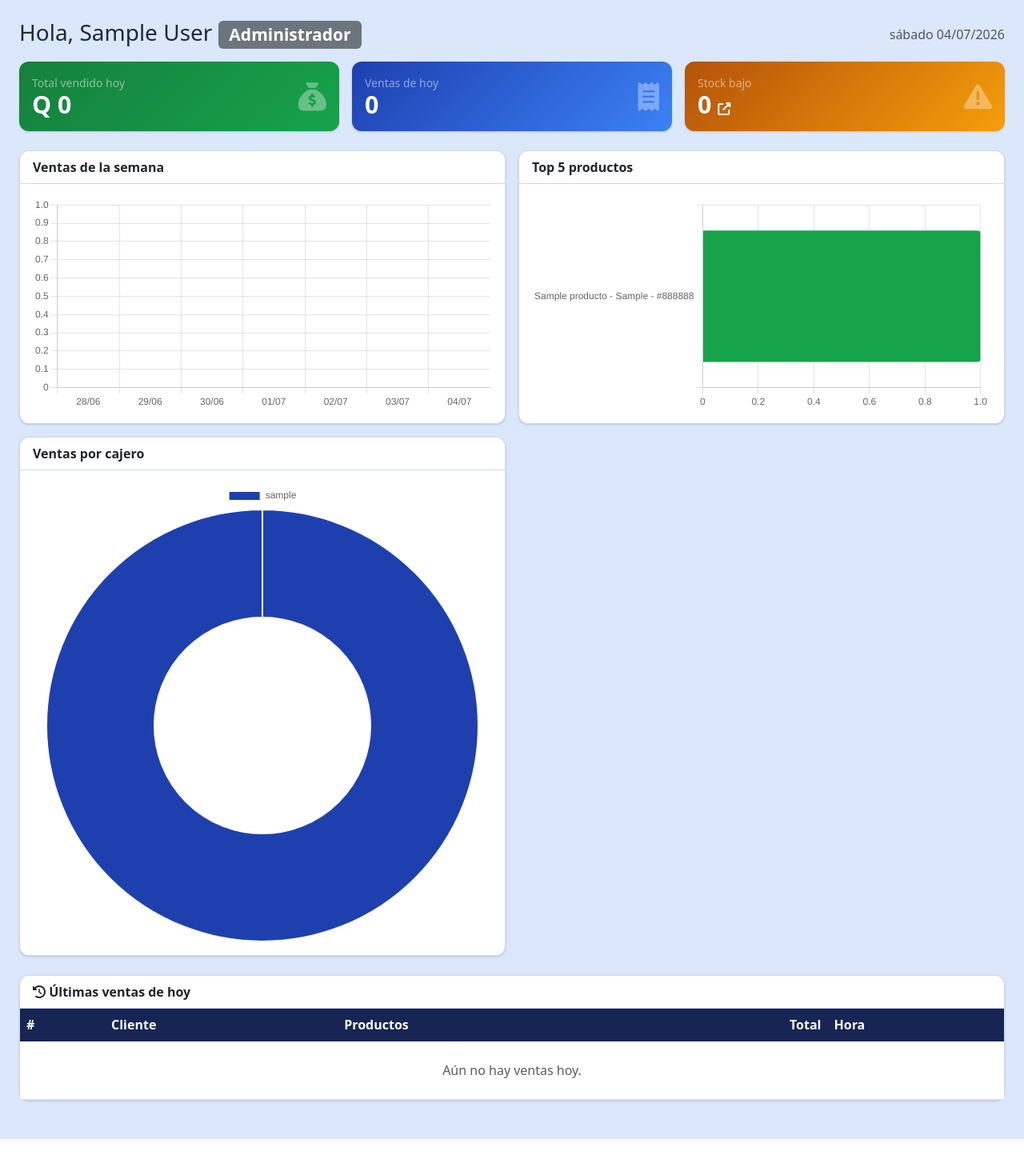
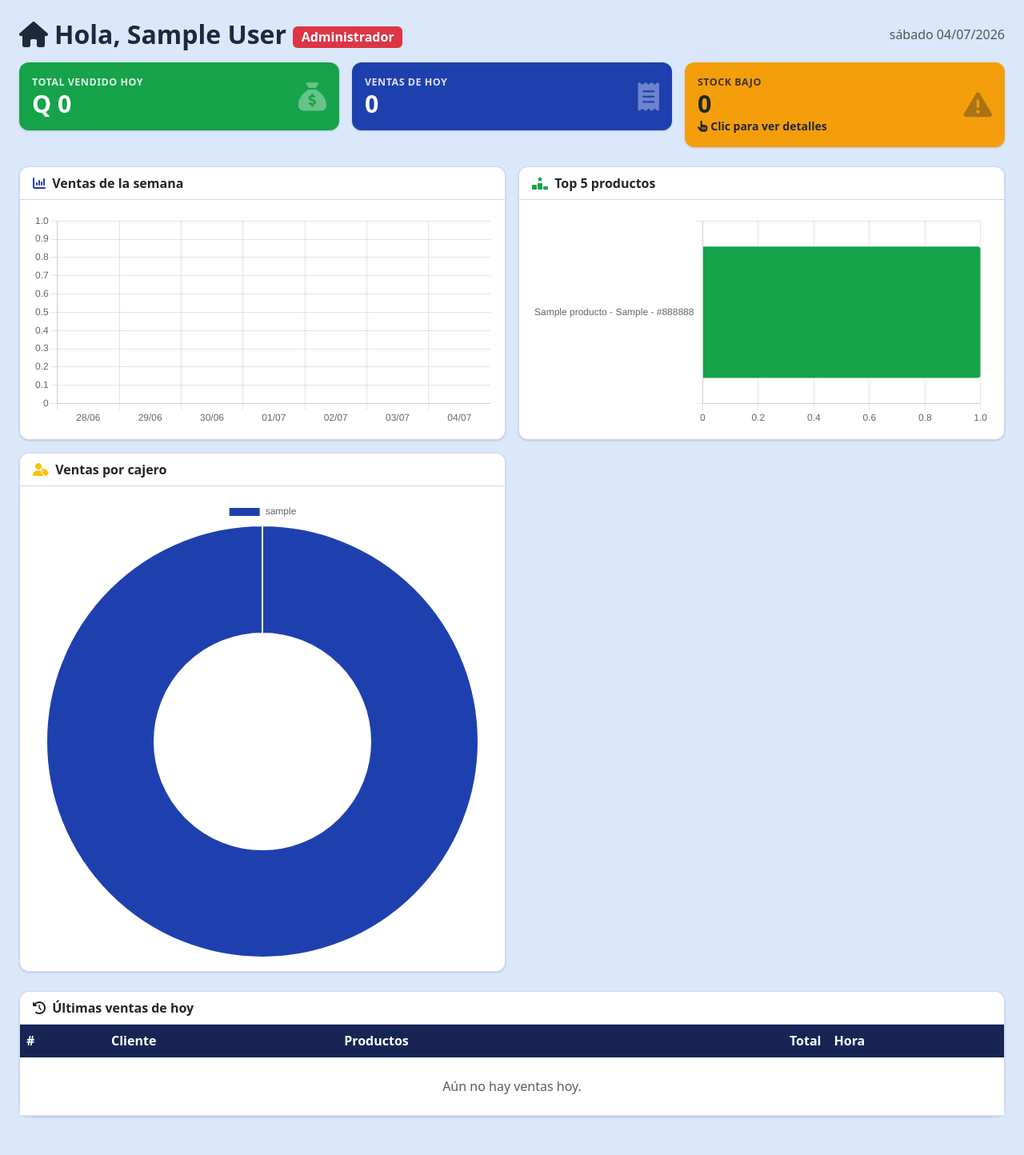
Before and after one commit to maximodevgt/comercial-shalom, a Django app: page / in a window 1280 px wide. Shown: the part 62-1506 px from the top of the page at 80% size. Run offline with Django 5.2, Linux system fonts and the light colour scheme; a user stored in the database is signed in; tables that the repository leaves empty hold one stand-in row (values such as "Sample post").

Commit message:
feat(ui): dashboard con tarjetas de métricas, modal de stock bajo y gráficas
- Tarjetas de color pleno (verde/azul/amarillo con texto oscuro y
  "Clic para ver detalles") con labels uppercase estilo Ayutla.
- Modal "Productos con Stock Bajo": foto/placeholder, nombre + categoría,
  badge rojo con el stock, precio, Editar (solo admin) y footer con
  Cerrar / Ver todos los productos.
- Cards de gráficas con header e icono; barras alternando
  verde/azul/amarillo (mismo JS de charts, re-contenido).
- Tabla "Últimas ventas de hoy" con thead oscuro y placeholders de foto.
- La versión reducida del cajero conserva sus datos con el estilo nuevo.

Co-Authored-By: Claude Fable 5 <noreply@anthropic.com>

```diff
--- a/templates/base.html
+++ b/templates/base.html
@@ -90,13 +90,15 @@
         .card-producto:hover { box-shadow: var(--sombra-hover); border-color: var(--primario-claro); transform: translateY(-2px); }
         .card-producto.agotado { opacity: .5; cursor: not-allowed; }
 
-        /* Tarjetas de métrica del dashboard */
+        /* Tarjetas de métrica (dashboard, cierre, reportes) */
         .metrica { border: none; border-radius: var(--radio); color: #fff; box-shadow: var(--sombra); }
+        .metrica .sub { font-size: .78rem; font-weight: 600; text-transform: uppercase;
+            letter-spacing: .5px; opacity: .85; }
         .metrica .icono { font-size: 2.2rem; opacity: .35; }
         .metrica .valor { font-size: 1.9rem; font-weight: 700; line-height: 1.1; }
-        .metrica.m-total { background: linear-gradient(135deg, #15803d, #16a34a); }
-        .metrica.m-ventas { background: linear-gradient(135deg, var(--primario), var(--primario-claro)); }
-        .metrica.m-stock { background: linear-gradient(135deg, #b45309, #f59e0b); }
+        .metrica.m-total { background: var(--exito); }
+        .metrica.m-ventas { background: var(--primario); }
+        .metrica.m-stock { background: var(--advertencia); color: #212529; }
         .metrica[role="button"] { cursor: pointer; transition: transform .15s, box-shadow .15s; }
         .metrica[role="button"]:hover { transform: translateY(-2px); box-shadow: var(--sombra-hover); }
     </style>
--- a/templates/inicio.html
+++ b/templates/inicio.html
@@ -2,28 +2,34 @@
 {% block titulo %}Inicio{% endblock %}
 
 {% block contenido %}
-<div class="d-flex justify-content-between align-items-center mb-3">
-    <h1 class="h3 mb-0">Hola, {{ user.get_full_name|default:user.username }} <span class="badge bg-secondary">{{ user.get_rol_display }}</span></h1>
+<div class="d-flex flex-wrap justify-content-between align-items-center gap-2 mb-3">
+    <h2 class="fw-bold mb-0"><i class="fa-solid fa-house me-2"></i>Hola, {{ user.get_full_name|default:user.username }}
+        <span class="badge fs-6 align-middle {% if user.es_admin %}text-bg-danger{% elif user.es_supervisor %}text-bg-secondary{% else %}text-bg-primary{% endif %}">{{ user.get_rol_display }}</span>
+    </h2>
     <span class="text-muted">{% now 'l d/m/Y' %}</span>
 </div>
 
 <div class="row g-3 mb-4">
     <div class="col-md-4">
         <div class="card metrica m-total"><div class="card-body d-flex align-items-center justify-content-between">
-            <div><div class="small text-white-50">Total vendido hoy</div><div class="valor">Q {{ total_hoy }}</div></div>
+            <div><div class="sub">Total vendido hoy</div><div class="valor">Q {{ total_hoy }}</div></div>
             <i class="fa-solid fa-sack-dollar icono"></i>
         </div></div>
     </div>
     <div class="col-md-4">
         <div class="card metrica m-ventas"><div class="card-body d-flex align-items-center justify-content-between">
-            <div><div class="small text-white-50">Ventas de hoy</div><div class="valor">{{ num_ventas_hoy }}</div></div>
+            <div><div class="sub">Ventas de hoy</div><div class="valor">{{ num_ventas_hoy }}</div></div>
             <i class="fa-solid fa-receipt icono"></i>
         </div></div>
     </div>
     <div class="col-md-4">
         <div class="card metrica m-stock" role="button" data-bs-toggle="modal" data-bs-target="#modalStock">
             <div class="card-body d-flex align-items-center justify-content-between">
-                <div><div class="small text-white-50">Stock bajo</div><div class="valor">{{ num_stock_bajo }} <i class="fa-solid fa-up-right-from-square fs-6"></i></div></div>
+                <div>
+                    <div class="sub">Stock bajo</div>
+                    <div class="valor">{{ num_stock_bajo }}</div>
+                    <div class="small fw-semibold"><i class="fa-solid fa-hand-pointer me-1"></i>Clic para ver detalles</div>
+                </div>
                 <i class="fa-solid fa-triangle-exclamation icono"></i>
             </div>
         </div>
@@ -35,17 +41,32 @@
 {{ chart_top|json_script:"data-top" }}
 {{ chart_cajero|json_script:"data-cajero" }}
 <div class="row g-3 mb-4">
-    <div class="col-lg-6"><div class="card"><div class="card-header">Ventas de la semana</div><div class="card-body"><canvas id="chartSemana" height="140"></canvas></div></div></div>
-    <div class="col-lg-6"><div class="card"><div class="card-header">Top 5 productos</div><div class="card-body"><canvas id="chartTop" height="140"></canvas></div></div></div>
-    <div class="col-lg-6"><div class="card"><div class="card-header">Ventas por cajero</div><div class="card-body"><canvas id="chartCajero" height="140"></canvas></div></div></div>
+    <div class="col-lg-6">
+        <div class="card h-100">
+            <div class="card-header"><i class="fa-solid fa-chart-column me-1 text-primary"></i> Ventas de la semana</div>
+            <div class="card-body"><canvas id="chartSemana" height="140"></canvas></div>
+        </div>
+    </div>
+    <div class="col-lg-6">
+        <div class="card h-100">
+            <div class="card-header"><i class="fa-solid fa-ranking-star me-1 texto-exito"></i> Top 5 productos</div>
+            <div class="card-body"><canvas id="chartTop" height="140"></canvas></div>
+        </div>
+    </div>
+    <div class="col-lg-6">
+        <div class="card h-100">
+            <div class="card-header"><i class="fa-solid fa-user-tag me-1 text-warning"></i> Ventas por cajero</div>
+            <div class="card-body"><canvas id="chartCajero" height="140"></canvas></div>
+        </div>
+    </div>
 </div>
 {% endif %}
 
 <div class="card">
-    <div class="card-header"><i class="fa-solid fa-clock-rotate-left"></i> Últimas ventas de hoy</div>
+    <div class="card-header"><i class="fa-solid fa-clock-rotate-left me-1"></i> Últimas ventas de hoy</div>
     <div class="table-responsive">
     <table class="table table-hover align-middle mb-0">
-        <thead class="table-light"><tr><th>#</th><th>Cliente</th><th>Productos</th><th class="text-end">Total</th><th>Hora</th></tr></thead>
+        <thead><tr><th>#</th><th>Cliente</th><th>Productos</th><th class="text-end">Total</th><th>Hora</th></tr></thead>
         <tbody>
             {% for v in ultimas_ventas %}
             <tr>
@@ -54,7 +75,8 @@
                 <td style="min-width:220px">
                     {% for d in v.detalles.all %}
                     <div class="d-flex align-items-center gap-2 {% if not forloop.first %}border-top pt-1 mt-1{% endif %}">
-                        {% if d.producto.foto %}<img src="{{ d.producto.foto.url }}" class="mini">{% endif %}
+                        {% if d.producto.foto %}<img src="{{ d.producto.foto.url }}" class="mini" alt="">
+                        {% else %}<span class="placeholder-foto mini"><i class="fa-solid fa-image"></i></span>{% endif %}
                         <span class="small">{{ d.producto.nombre_completo }} <span class="text-muted">×{{ d.cantidad }}</span></span>
                     </div>
                     {% endfor %}
@@ -71,24 +93,51 @@
 </div>
 
 <!-- Modal stock bajo -->
-<div class="modal fade" id="modalStock" tabindex="-1">
-  <div class="modal-dialog modal-dialog-scrollable"><div class="modal-content">
-    <div class="modal-header"><h5 class="modal-title">Productos con stock bajo</h5>
-      <button type="button" class="btn-close" data-bs-dismiss="modal"></button></div>
-    <div class="modal-body">
-      <table class="table table-sm align-middle">
+<div class="modal fade" id="modalStock" tabindex="-1" aria-labelledby="modalStockTitulo" aria-hidden="true">
+  <div class="modal-dialog modal-lg modal-dialog-scrollable modal-dialog-centered"><div class="modal-content">
+    <div class="modal-header">
+      <h5 class="modal-title" id="modalStockTitulo">
+        <i class="fa-solid fa-triangle-exclamation text-warning me-1"></i> Productos con Stock Bajo
+      </h5>
+      <button type="button" class="btn-close" data-bs-dismiss="modal" aria-label="Cerrar"></button>
+    </div>
+    <div class="modal-body p-0">
+      <table class="table align-middle mb-0">
+        <thead>
+          <tr><th style="width:56px">Foto</th><th>Producto</th><th class="text-center">Stock</th>
+              <th class="text-end">Precio</th>{% if user.es_admin %}<th class="text-end">Acción</th>{% endif %}</tr>
+        </thead>
         <tbody>
           {% for p in stock_bajo %}
           <tr>
-            <td style="width:44px">{% if p.foto %}<img src="{{ p.foto.url }}" class="mini">{% else %}<i class="fa-solid fa-image text-muted"></i>{% endif %}</td>
-            <td>{{ p.nombre_completo }}</td>
-            <td class="text-end">{% if p.stock == 0 %}<span class="badge bg-secondary">Agotado</span>{% else %}<span class="badge bg-warning text-dark">{{ p.stock }}</span>{% endif %}</td>
+            <td>
+              {% if p.foto %}<img src="{{ p.foto.url }}" class="thumb" style="width:40px;height:40px;" alt="">
+              {% else %}<span class="placeholder-foto" style="width:40px;height:40px;"><i class="fa-solid fa-image"></i></span>{% endif %}
+            </td>
+            <td>
+              <div class="fw-bold">{{ p.nombre_completo }}</div>
+              <div class="small text-muted">{{ p.categoria.nombre }}</div>
+            </td>
+            <td class="text-center"><span class="badge text-bg-danger">{{ p.stock }}</span></td>
+            <td class="text-end">Q {{ p.precio }}</td>
+            {% if user.es_admin %}
+            <td class="text-end">
+              <a href="{% url 'productos:editar' p.pk %}" class="btn btn-warning btn-sm">
+                <i class="fa-solid fa-pen me-1"></i>Editar</a>
+            </td>
+            {% endif %}
           </tr>
           {% empty %}
-          <tr><td class="text-muted text-center py-3"><i class="fa-solid fa-circle-check text-success me-1"></i> No hay productos con stock bajo.</td></tr>
+          <tr><td colspan="{% if user.es_admin %}5{% else %}4{% endif %}" class="text-muted text-center py-4">
+            <i class="fa-solid fa-circle-check texto-exito me-1"></i> No hay productos con stock bajo.</td></tr>
           {% endfor %}
         </tbody>
       </table>
+    </div>
+    <div class="modal-footer">
+      <button type="button" class="btn btn-secondary" data-bs-dismiss="modal">Cerrar</button>
+      <a href="{% url 'productos:lista' %}" class="btn btn-primary">
+        <i class="fa-solid fa-box me-1"></i>Ver todos los productos</a>
     </div>
   </div></div>
 </div>
@@ -101,16 +150,21 @@
 const dSemana = JSON.parse(document.getElementById('data-semana').textContent);
 const dTop = JSON.parse(document.getElementById('data-top').textContent);
 const dCajero = JSON.parse(document.getElementById('data-cajero').textContent);
+// Paleta Ayutla: barras alternando verde / azul / amarillo.
+const TRIO = ['#16a34a', '#1e40af', '#f59e0b'];
+const alternado = n => Array.from({length: n}, (_, i) => TRIO[i % TRIO.length]);
 const COLORS = ['#1e40af','#16a34a','#f59e0b','#dc2626','#0891b2','#7c3aed','#db2777'];
 
 new Chart(document.getElementById('chartSemana'), {
     type: 'bar',
-    data: { labels: dSemana.labels, datasets: [{ label: 'Q vendidos', data: dSemana.valores, backgroundColor: '#1e40af', borderRadius: 4 }] },
+    data: { labels: dSemana.labels, datasets: [{ label: 'Q vendidos', data: dSemana.valores,
+        backgroundColor: alternado(dSemana.labels.length), borderRadius: 4 }] },
     options: { plugins: { legend: { display: false } } }
 });
 new Chart(document.getElementById('chartTop'), {
     type: 'bar',
-    data: { labels: dTop.labels, datasets: [{ label: 'Unidades', data: dTop.valores, backgroundColor: '#16a34a', borderRadius: 4 }] },
+    data: { labels: dTop.labels, datasets: [{ label: 'Unidades', data: dTop.valores,
+        backgroundColor: alternado(dTop.labels.length), borderRadius: 4 }] },
     options: { indexAxis: 'y', plugins: { legend: { display: false } } }
 });
 new Chart(document.getElementById('chartCajero'), {
```
